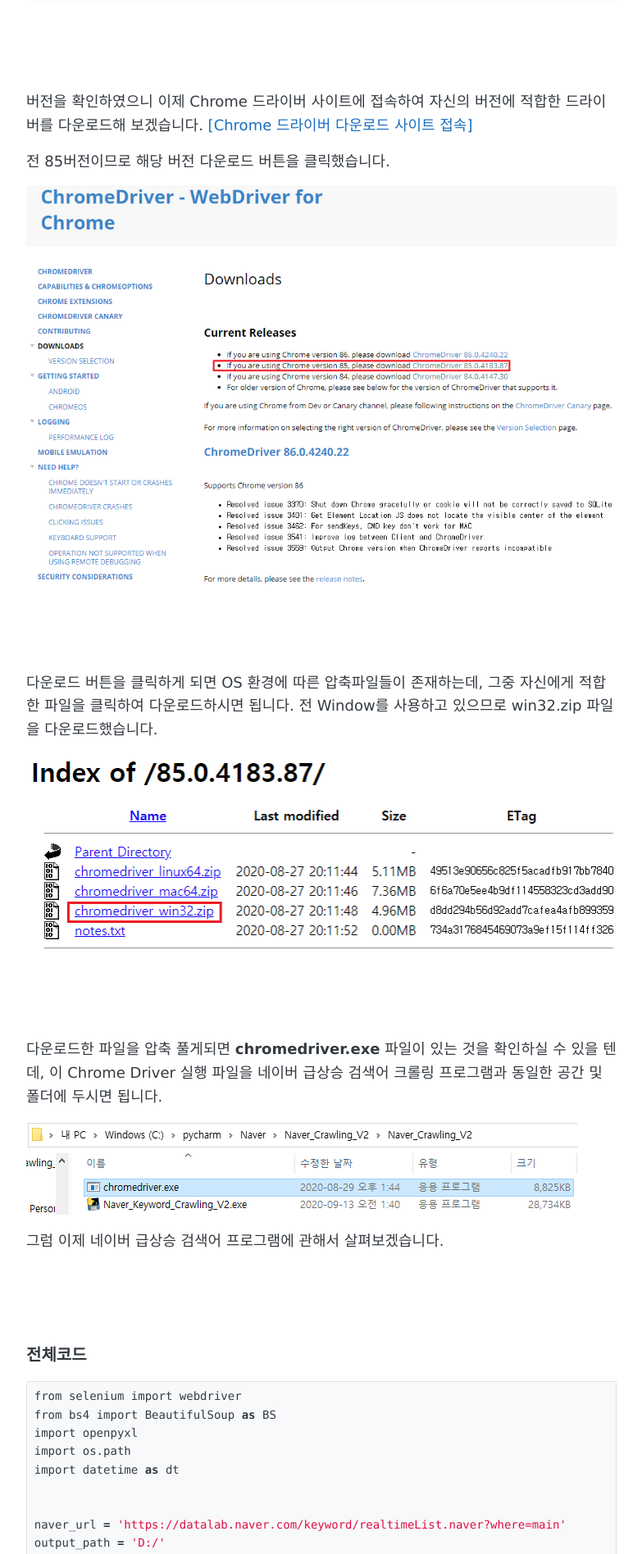
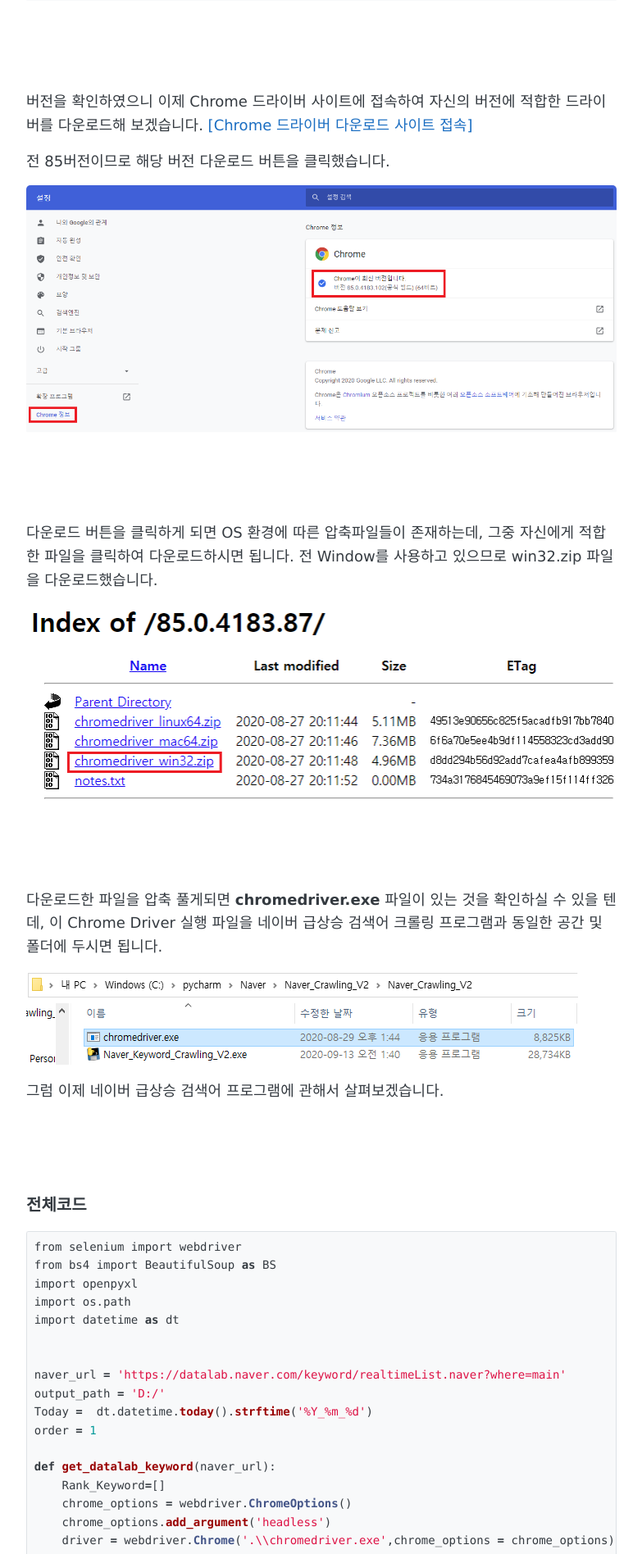
Before and after one commit to sinsa08/growth-hacker.kr, a Jekyll site: the page built from _posts/2020-01-04-마케터의-네이버-급상승-검색어-크롤링-해보기_V2.md, in a window 1280 px wide. Shown: the part 3462-5358 px from the top of the page at 82% size, without its empty margins (248-1031 px from the left). Built offline with Jekyll 4.4.1, drawn with Linux system fonts in a browser that asks for light colours.

Commit message:
Update 2020-01-04-마케터의-네이버-급상승-검색어-크롤링-해보기_V2.md

```diff
--- a/_posts/2020-01-04-마케터의-네이버-급상승-검색어-크롤링-해보기_V2.md
+++ b/_posts/2020-01-04-마케터의-네이버-급상승-검색어-크롤링-해보기_V2.md
@@ -85,7 +85,7 @@
 
 전 85버전이므로 해당 버전 다운로드 버튼을 클릭했습니다.
 
-![Naver2-5](/images/post/Naver2/Naver2-5.PNG)
+![Naver2-5](/images/post/Naver2/Naver2-4.PNG)
 
 <br>
 
```
